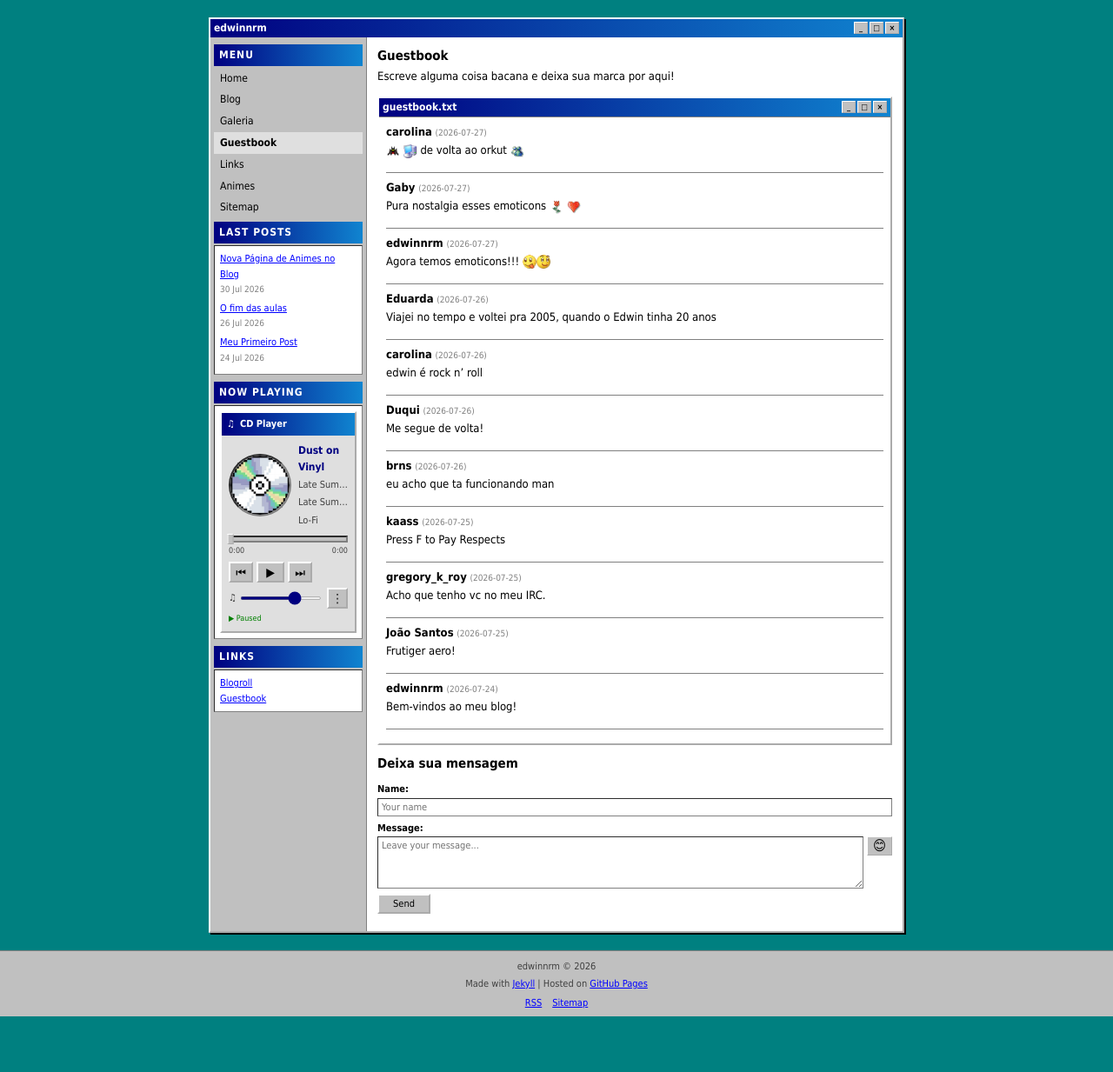
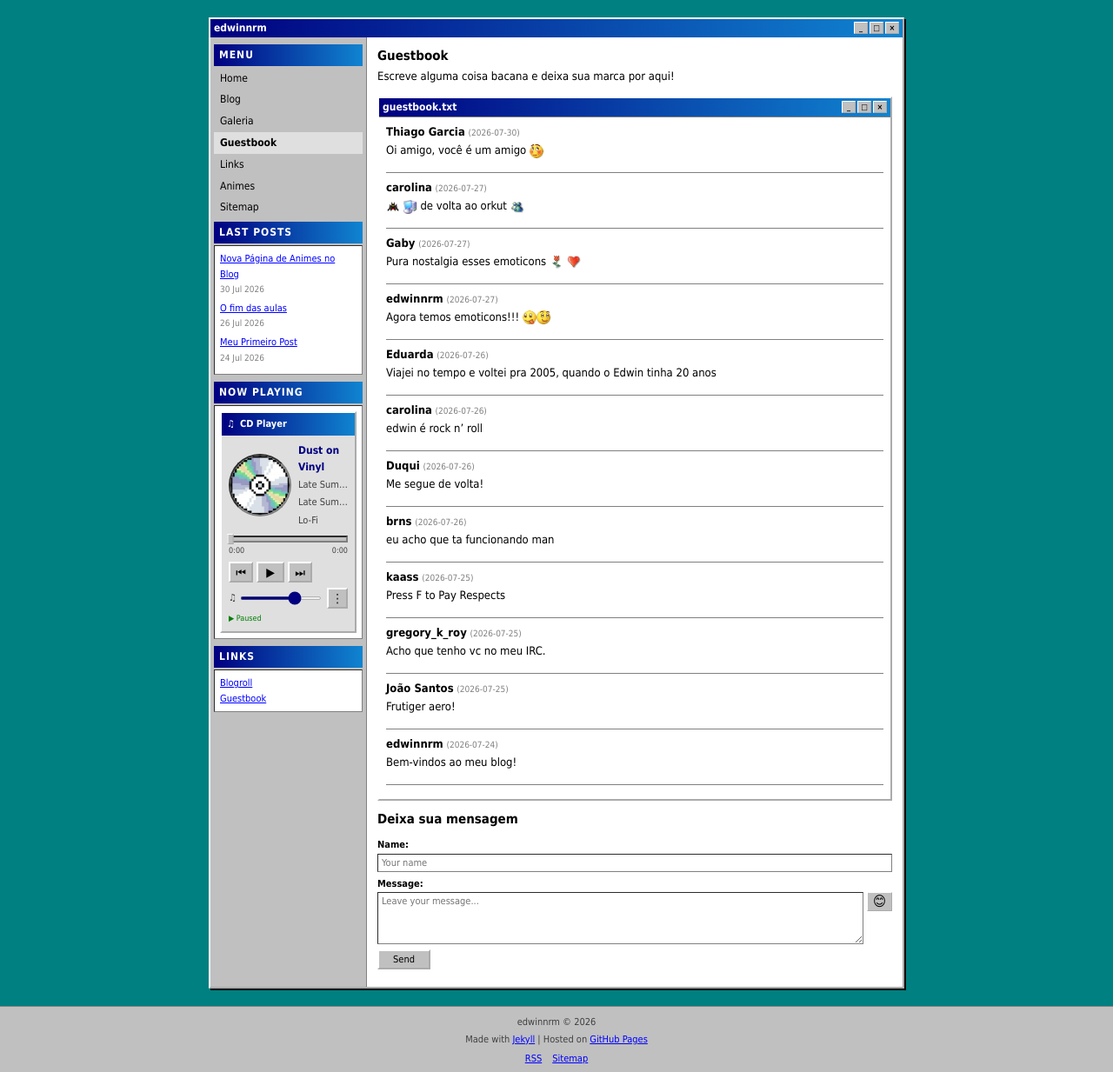
Before and after one commit to EdwinNRM/Blog, a Jekyll site: the page built from pages/guestbook.md, in a window 1280 px wide. Shown: the whole page at 87% size. Built offline with Jekyll 4.4.1, drawn with Linux system fonts in a browser that asks for light colours; before the commit the page ends 1169 px from its top, so only the background shows below that.

Commit message:
Add guestbook from Thiago Garcia

```diff
--- a/_data/guestbook.yml
+++ b/_data/guestbook.yml
@@ -43,3 +43,7 @@
 - name: "carolina"
   date: "2026-07-27"
   message: ":vampire-bat: :computer: de volta ao orkut :msn-messenger-icon:"
+
+- name: "Thiago Garcia"
+  date: "2026-07-30"
+  message: "Oi amigo, você é um amigo :embarrassed:"
```
